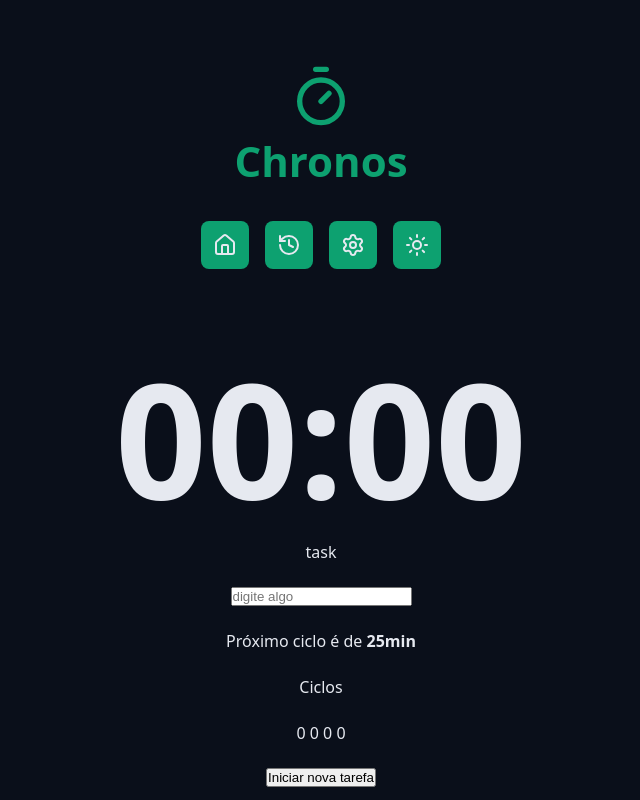
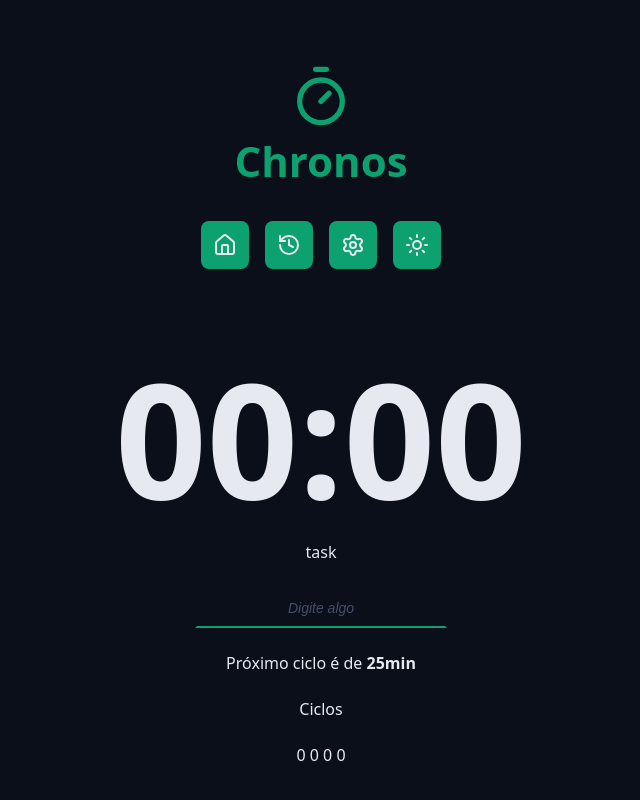
Before and after one commit to MunrraMT/curso-reactjs-19-and-nextjs-15, a React (Vite) app in the folder section-2/chronos-pomodoro/: page / in a window 1280 px wide. Shown: the top 800 px of the page, without its empty margins (319-959 px from the left). Built offline with nearby package versions, Linux system fonts and the light colour scheme.

Commit message:
26. Input: um componente um pouco mais complexo

```diff
--- a/section-2/chronos-pomodoro/src/components/Form/index.tsx
+++ b/section-2/chronos-pomodoro/src/components/Form/index.tsx
@@ -1,6 +1,8 @@
 import type { FormEvent } from 'react';
+import { CirclePlay } from 'lucide-react';
 
 import { Section } from '../Section';
+import { InputCustom } from '../InputCustom';
 
 import styles from './styles.module.css';
 
@@ -12,15 +14,11 @@ export function Form() {
   return (
     <Section>
       <form className={styles.form} onSubmit={handle_submit}>
-        <label className={styles.label} htmlFor="new_task">
-          task
-        </label>
-        <input
-          className={styles.input_text}
+        <InputCustom
+          label="task"
+          name="new_task"
+          placeholder="Digite algo"
           type="text"
-          name="new_task"
-          id="new_task"
-          placeholder="digite algo"
         />
 
         <p className={styles.next_step}>
@@ -30,8 +28,12 @@ export function Form() {
         <p className={styles.steps_label}>Ciclos</p>
         <div className={styles.step_item}>0 0 0 0</div>
 
-        <button className={styles.btn_submit} type="submit">
-          Iniciar nova tarefa
+        <button
+          title="Iniciar nova tarefa"
+          className={styles.btn_submit}
+          type="submit"
+        >
+          <CirclePlay className={styles.btn_submit_icon} />
         </button>
       </form>
     </Section>
--- a/section-2/chronos-pomodoro/src/components/Form/styles.module.css
+++ b/section-2/chronos-pomodoro/src/components/Form/styles.module.css
@@ -9,6 +9,21 @@
 }
 
 .input_text {
+  background-color: transparent;
+  text-align: center;
+  font-size: 1.8rem;
+  padding: 0.8rem;
+  color: var(--text-default);
+  outline: none;
+  border: 0.2rem solid transparent;
+  border-bottom: 0.2rem solid var(--primary);
+  transition: all 0.2s ease-in-out;
+}
+
+.input_text::placeholder {
+  color: var(--gray-500);
+  font-size: 1.4rem;
+  font-style: italic;
 }
 
 .next_step {
@@ -21,4 +36,21 @@
 }
 
 .btn_submit {
+  background: var(--primary);
+  color: var(--text-over-primary);
+  border: none;
+  display: flex;
+  align-items: center;
+  justify-content: center;
+  min-width: 24rem;
+  padding: 0.8rem;
+  border-radius: 0.8rem;
+  margin: 4.8rem 0;
+  cursor: pointer;
+  transition: all 0.1s ease-in-out;
 }
+
+.btn_submit_icon {
+  width: 3.2rem;
+  height: 3.2rem;
+}
--- /dev/null
+++ b/section-2/chronos-pomodoro/src/components/InputCustom/index.tsx
@@ -0,0 +1,26 @@
+import type { HTMLInputTypeAttribute } from 'react';
+import styles from './styles.module.css';
+
+interface Props {
+  label: string;
+  name: string;
+  placeholder: string;
+  type: HTMLInputTypeAttribute;
+}
+
+export function InputCustom(props: Props) {
+  return (
+    <>
+      <label className={styles.label} htmlFor={props.name}>
+        {props.label}
+      </label>
+      <input
+        className={styles.input_text}
+        type={props.type}
+        name={props.name}
+        id={props.name}
+        placeholder={props.placeholder}
+      />
+    </>
+  );
+}
--- /dev/null
+++ b/section-2/chronos-pomodoro/src/components/InputCustom/styles.module.css
@@ -0,0 +1,20 @@
+.label {
+}
+
+.input_text {
+  background-color: transparent;
+  text-align: center;
+  font-size: 1.8rem;
+  padding: 0.8rem;
+  color: var(--text-default);
+  outline: none;
+  border: 0.2rem solid transparent;
+  border-bottom: 0.2rem solid var(--primary);
+  transition: all 0.2s ease-in-out;
+}
+
+.input_text::placeholder {
+  color: var(--gray-500);
+  font-size: 1.4rem;
+  font-style: italic;
+}
```
